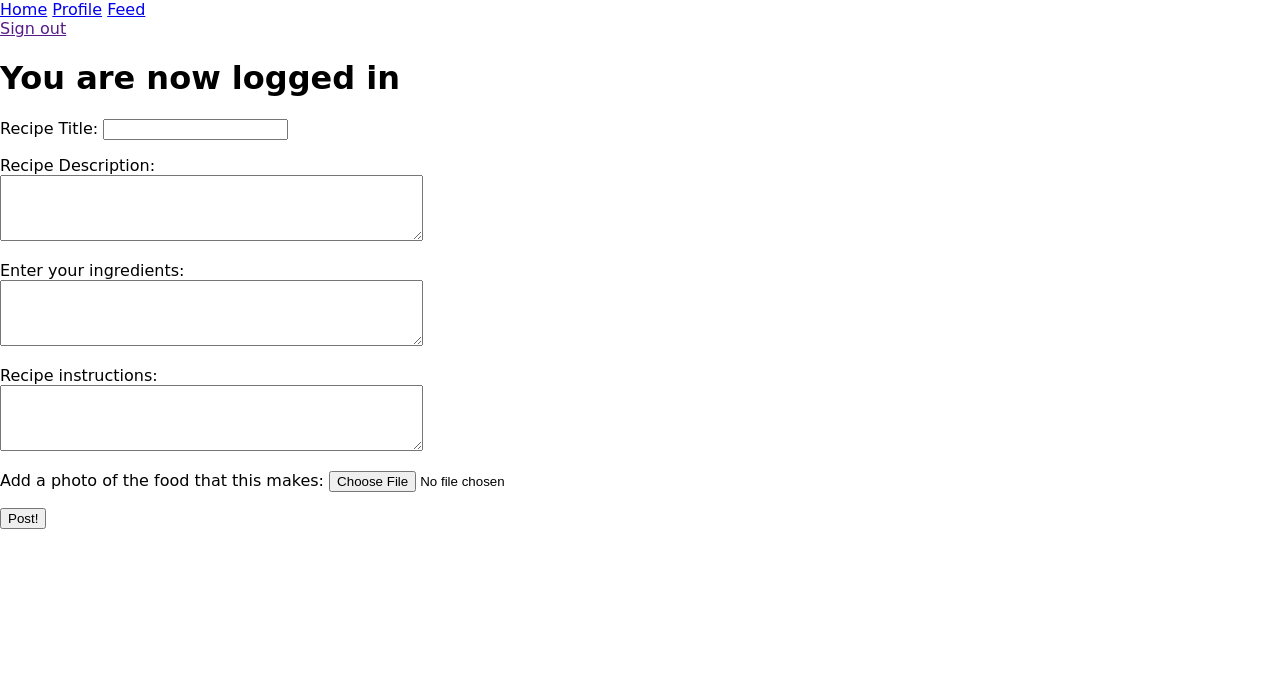
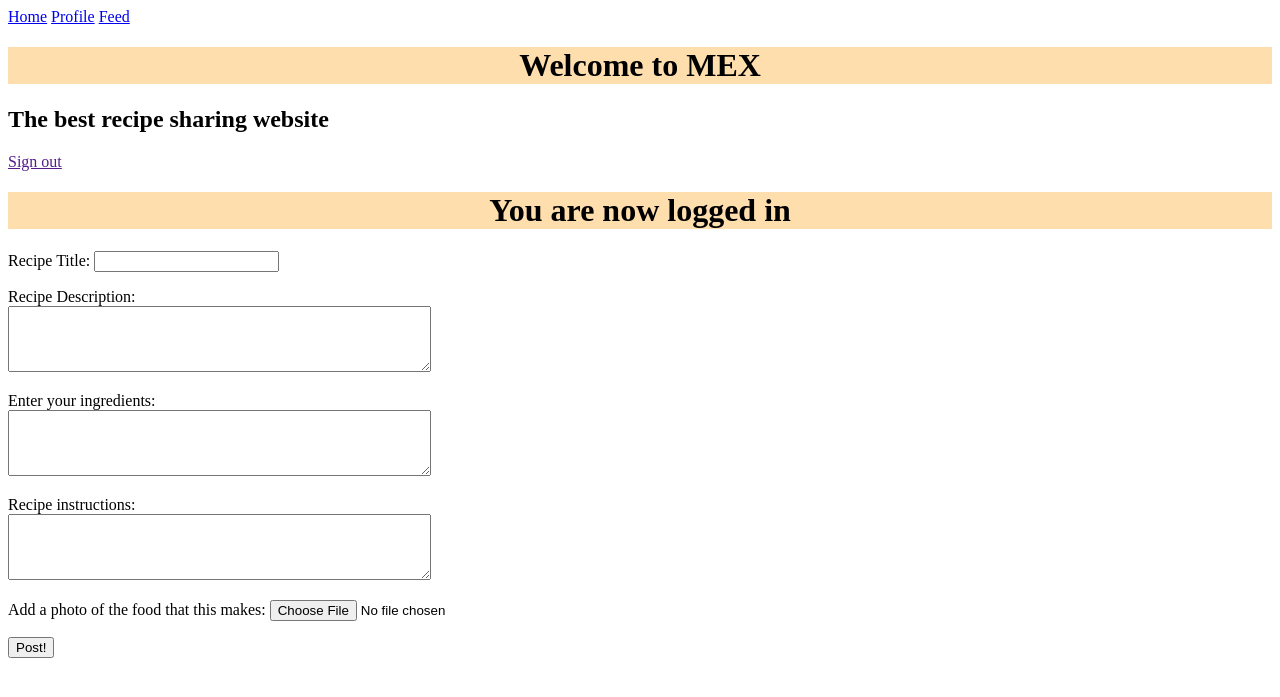
Before and after one commit to MarcoASC4/MEX, a Python web app: template templates/home.html in a window 1280 px wide. Shown: the top 697 px of the page. Run offline with Jinja, Linux system fonts and the light colour scheme; the template is opened without the code that fills it, so the values that code supplies are empty.

Commit message:
Added CSS to home page, including form to post

```diff
--- a/static/themes/design.css
+++ b/static/themes/design.css
@@ -1,17 +1,18 @@
-. heady {
+h1 {
   background-color: #ffdead;
   display: flex;
   justify-content: space-evenly;
   align-items: center;
 }
-.buttonete {
 
-}
 
 html, body {
   margin: 0;
   padding: 0;
   font-family: 'Snell Roundhand', cursive;
+=======
+
+>>>>>>> 222d18a36ed4d0e14075e7900cf0e8a6ad7ba8a0
 }
 
 /* body {
--- /dev/null
+++ b/static/themes/homestyle.css
@@ -0,0 +1,6 @@
+h1 {
+  background-color: #ffdead;
+  display: flex;
+  justify-content: space-evenly;
+  align-items: center;
+}
--- a/templates/home.html
+++ b/templates/home.html
@@ -4,18 +4,20 @@
     <meta charset="utf-8">
     <title></title>
 
-    <link rel="stylesheet" href="/Users/demouser/MEX/static/themes/design.css">
+    <link rel="stylesheet" href="static/themes/homestyle.css">
   </head>
-  <header>
-    <nav>
+  <header class='heady'>
           <a class="navlinks" href="google.com">Home</a>
           <a class="navlinks" href="google.com">Profile</a>
           <a class="navlinks" href="google.com">Feed</a>
-    </nav>
+            <h1>Welcome to MEX</h1>
+            <h2 class='spacer'> The best recipe sharing website</h2>
+
   </header>
   <body>
-    <div>
+
         <a href="{{logout_url}}">Sign out</a>
+      </div>
     </div>
     <h1>You are now logged in</h1>
     <form method = "post">
```
